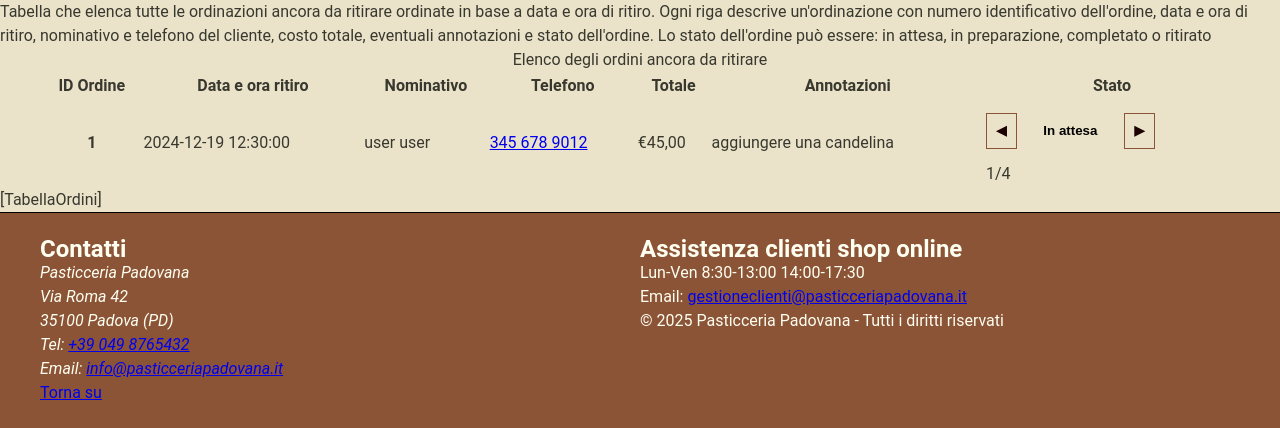
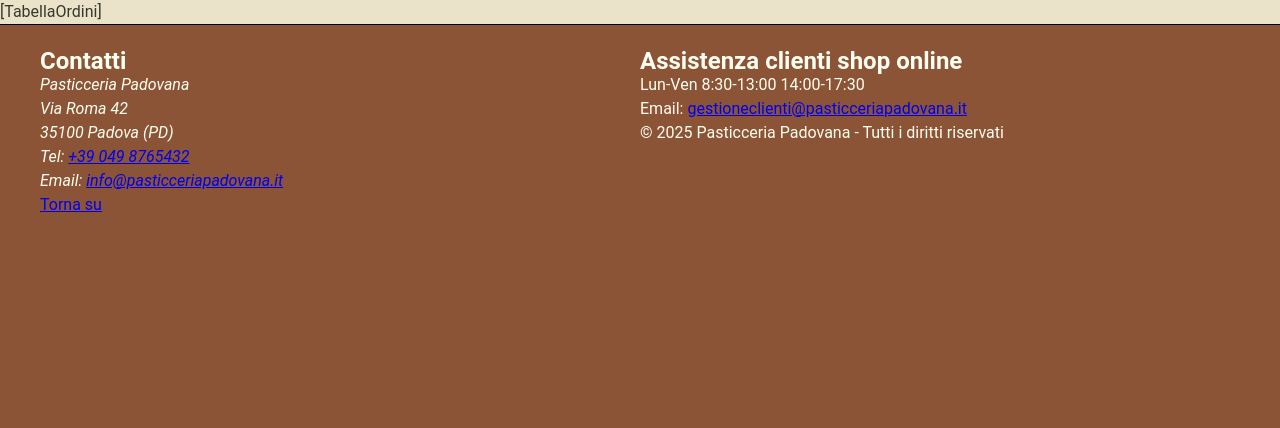
Before and after one commit to amerigovegliante/pastry-shop, a PHP site: page /site/html/ordiniAdmin.html in a window 1280 px wide. Shown: the part 288-716 px from the top of the page. Run offline with PHP 8.4, Linux system fonts and the light colour scheme; some web fonts are replaced.

Commit message:
sistemata la tabella degli ordini admin, ancora da sistemare javascript per stato e css

```diff
--- a/site/html/ordiniAdmin.html
+++ b/site/html/ordiniAdmin.html
@@ -66,56 +66,6 @@
         <p class="contenuto">Ti trovi in: <a href="../../index.html"><span lang="en">Home</span></a> &gt; Ordini</p>
     </nav>
     <main>
-        <table class="contenuto" aria-describedby="descr">
-            <p id="descr">Tabella che elenca tutte le ordinazioni ancora da ritirare ordinate in base a data e ora di ritiro.
-                Ogni riga descrive un'ordinazione con numero identificativo dell'ordine, data e ora di ritiro, nominativo e telefono del cliente,
-                 costo totale, eventuali annotazioni e stato dell'ordine. Lo stato dell'ordine può essere: in attesa, in preparazione, completato o ritirato</p>
-            <caption>Elenco degli ordini ancora da ritirare</caption>
-            <thead>
-                <tr>
-                    <th scope="col" abbr="ID">ID Ordine</th>
-                    <th scope="col" abbr="Ritiro">Data e ora ritiro</th>
-                    <th scope="col" abbr="Nome">Nominativo</th>
-                    <th scope="col" abbr="Tel">Telefono</th>
-                    <th scope="col" abbr="Tot">Totale</th>
-                    <th scope="col" abbr="Note">Annotazioni</th>
-                    <th scope="col">Stato</th>
-                </tr>
-            </thead>
-            <tbody>
-            <tr>
-                <th scope="row">1</th>
-                <td data-title="Ritiro"><time datetime="2024-12-19 12:30:00">2024-12-19 12:30:00</time></td>
-                <td data-title="Persona">user user</td>
-                <td data-title="Telefono"><a href="tel:+393456789012">345 678 9012</a></td>
-                <td data-title="Prezzo"><data value="45,00">€45,00</data></td>
-                <td data-title="Annotazioni">aggiungere una candelina</td>
-                <td data-title="Stato">
-                    <div class="stato-ordine">
-                    <button type="button" class="prev" aria-label="Stato precedente">
-                    ◀
-                    </button>
-
-                    <label class="visually-hidden" for="stato-ordine">
-                    Stato ordine
-                    </label>
-
-                    <select id="stato-ordine" name="stato" aria-label="Stato ordine" value="in attesa">
-                    <option value="in_attesa">In attesa</option>
-                    <option value="in_preparazione">In preparazione</option>
-                    <option value="completato">Completato</option>
-                    <option value="ritirato">Ritirato</option>
-                    </select>
-
-                    <button type="button" class="next" aria-label="Stato successivo">
-                    ▶
-                    </button>
-                </div>
-                <span class="progresso-stato">1/4</span>
-                </td>
-            </tr>
-            </tbody>
-        </table>
         [TabellaOrdini]
     </main>
 
--- a/site/php/dettagli.php
+++ b/site/php/dettagli.php
@@ -34,7 +34,7 @@ if(isset($_GET['ID'])){
 if($connessione){
     $Item=array();
 	$Item = $db->getItemDetail($ID);
-	$db->closeConnection();
+	$db->closeDBConnection();
 	if ($Item!=null){ //DA DECIDERE: se inserire alt su immagine, cambiare il prezzo in base alla porzione e quantità selezionata
         $nome=htmlspecialchars($Item['nome']);
         $allergeniArray=array();
```
Also changed, not shown: site/css/style.css (+25 -0 lines), site/php/dbConnection.php (+9 -3 lines), site/php/ordiniAdmin.php (+15 -14 lines), tables.sql (+7 -7 lines), site/img/pag404.gif (added).
